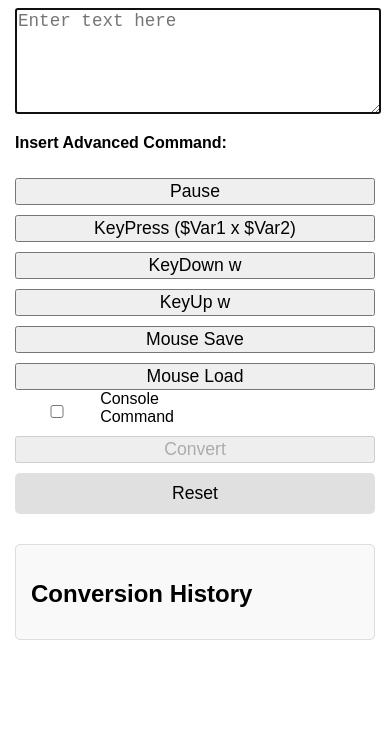
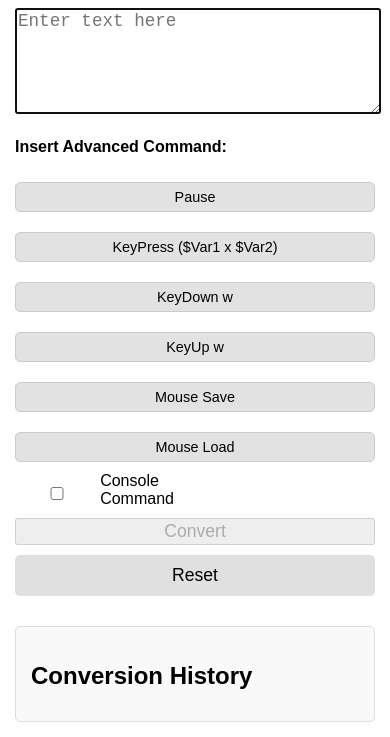
Before and after one commit to xeno391-sys/-Super-Macro-Converter, a plain HTML site: page index.html in a window 390 px wide. Shown: the part 152-889 px from the top of the page. Before the commit the page ends 844 px from the top, so only its background shows below. Drawn offline with Linux system fonts and the light colour scheme.

Commit message:
Style macro button panel and enhance layout responsiveness
- Added styling for macro button panel with flex wrap, spacing, and hover effects
- Ensured consistent look and feel with existing UI components
- Improved spacing and alignment for better readability and usability

```diff
--- a/styles.css
+++ b/styles.css
@@ -140,3 +140,27 @@ textarea {
 .output:empty {
   display: none;
 }
+
+#macroButtonPanel {
+  margin-top: 20px;
+}
+
+.macro-buttons {
+  display: flex;
+  flex-wrap: wrap;
+  gap: 10px;
+  margin-bottom: 10px;
+}
+
+.macro-buttons button {
+  background-color: #e2e2e2;
+  border: 1px solid #ccc;
+  padding: 6px 12px;
+  border-radius: 5px;
+  cursor: pointer;
+  font-size: 0.9rem;
+}
+
+.macro-buttons button:hover {
+  background-color: #d0d0d0;
+}
```
